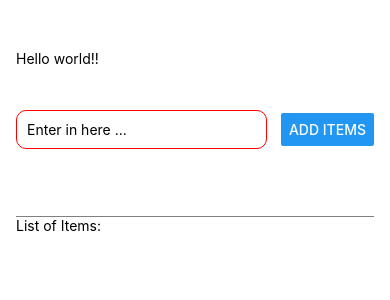
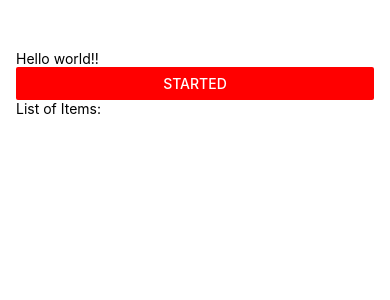
Before and after one commit to VuHoaBinh/mobile, a React Native app: screen / in a window 390 px wide. Shown: the top 300 px of the page. Built offline with nearby package versions, Linux system fonts and the light colour scheme.

Commit message:
create modal

```diff
--- a/App.js
+++ b/App.js
@@ -1,10 +1,19 @@
-import { StyleSheet, Text, View, FlatList } from "react-native";
+import { StyleSheet, Text, View, FlatList, Button } from "react-native";
 import { useState } from "react";
 import ListItem from "./component/ListItem";
 import AddItem from "./component/AddItem";
 
 export default function App() {
   const [enterListInput, setListInput] = useState([]);
+  const [btnStart, setBtnStart] = useState(false);
+
+  function onPressBtnStart() {
+    setBtnStart(true);
+  }
+
+  function onPressBtnStartBack(btnStateBack) {
+    setBtnStart(btnStateBack);
+  }
 
   function addItemHandler(enterTextInput) {
     // alert(enterTextInput);
@@ -19,10 +28,14 @@ export default function App() {
     });
     console.log(id);
   }
+
   return (
     <View style={styles.appContainer}>
       <Text>Hello world!!</Text>
-      <AddItem inputItemList={addItemHandler} />
+      <Button title="started" color={"red"} onPress={onPressBtnStart} />
+      {btnStart && (
+        <AddItem inputItemList={addItemHandler} btnBack={onPressBtnStartBack} />
+      )}
       <View style={styles.listItems}>
         {/* <ScrollView alwaysBounceVertical={true}>
           <Text>List of Items: </Text>
--- a/component/AddItem.js
+++ b/component/AddItem.js
@@ -1,6 +1,7 @@
 import { StyleSheet, View } from "react-native";
 import { useState } from "react";
 import { TextInput, Button } from "react-native";
+import { Modal } from "react-native";
 function AddItem(props) {
   const [enterTextInput, setTextInput] = useState("");
 
@@ -13,8 +14,11 @@ function AddItem(props) {
     props.inputItemList(enterTextInput);
     setTextInput("");
   }
-
+  function btnBackOnHandler() {
+    props.btnBack(false);
+  }
   return (
+    <Modal visible={props.visible} animationType="slide">
       <View style={styles.inputContainer}>
         <TextInput
           style={styles.inputText}
@@ -25,6 +29,8 @@ function AddItem(props) {
 
         <Button title="Add items" onPress={inputItemListOnHandler} />
       </View>
+      <Button title="Back" onPress={btnBackOnHandler} />
+    </Modal>
   );
 }
 
```
Lines whose indentation alone changed are shown as unchanged.
